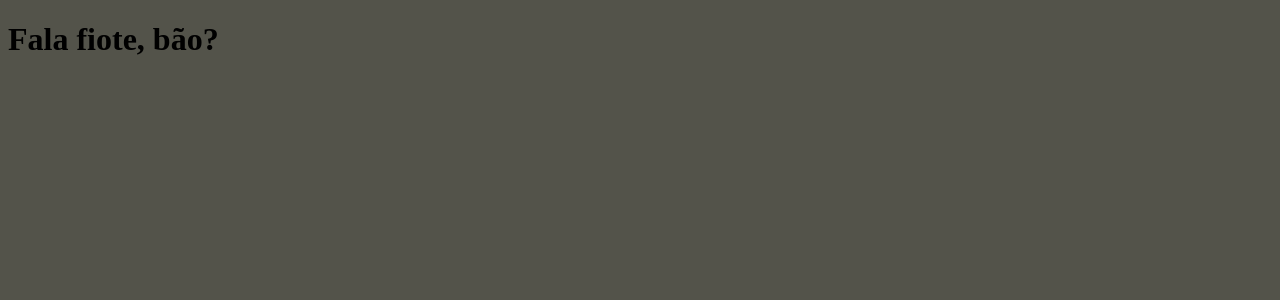
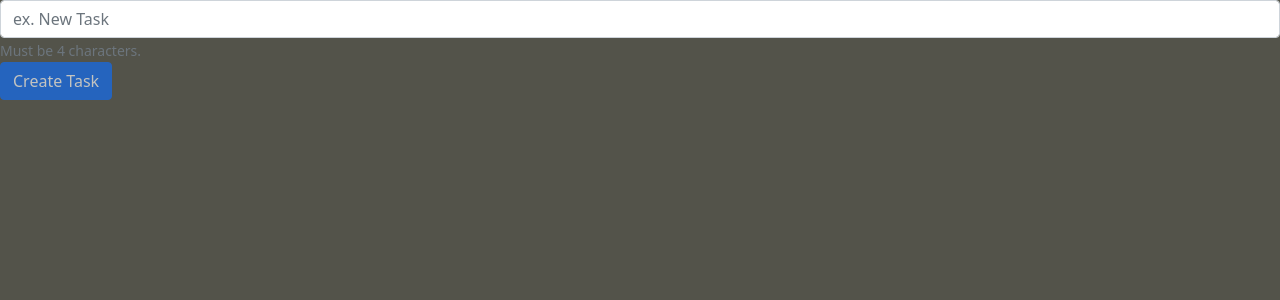
Before and after one commit to Tiagu99/desafio-ebytr-front-end, a React (Create React App) app: page / in a window 1280 px wide. Shown: the top 300 px of the page. Built offline with nearby package versions, Linux system fonts and the light colour scheme.

Commit message:
feat: asure inputs on app

```diff
--- a/package.json
+++ b/package.json
@@ -3,10 +3,10 @@
   "version": "0.1.0",
   "private": true,
   "dependencies": {
-    "@testing-library/jest-dom": "^5.16.2",
     "@testing-library/react": "^12.1.3",
     "@testing-library/user-event": "^13.5.0",
     "bootstrap": "^5.1.3",
+    "jest": "^27.5.1",
     "moment": "^2.29.1",
     "react": "^17.0.2",
     "react-bootstrap": "^2.1.2",
@@ -37,5 +37,8 @@
       "last 1 firefox version",
       "last 1 safari version"
     ]
+  },
+  "devDependencies": {
+    "@testing-library/jest-dom": "^5.16.2"
   }
 }
--- a/public/index.html
+++ b/public/index.html
@@ -8,6 +8,7 @@
       name="description"
       content="Web site created using create-react-app"
     />
+    <link href="https://cdn.jsdelivr.net/npm/bootstrap@5.0.2/dist/css/bootstrap.min.css" rel="stylesheet" integrity="sha384-EVSTQN3/azprG1Anm3QDgpJLIm9Nao0Yz1ztcQTwFspd3yD65VohhpuuCOmLASjC" crossorigin="anonymous">
     <title>Task List</title>
   </head>
   <body>
--- a/src/App.js
+++ b/src/App.js
@@ -1,7 +1,10 @@
+import React from 'react';
+import TaskForm from "./components/TaskForm";
+
 function App() {
   return (
     <div className="App">
-      <h1>Fala fiote, bão?</h1>
+      <TaskForm />
     </div>
   );
 }
```
Also changed, not shown: 1 other file (tests, documents, lock files or other folders).
